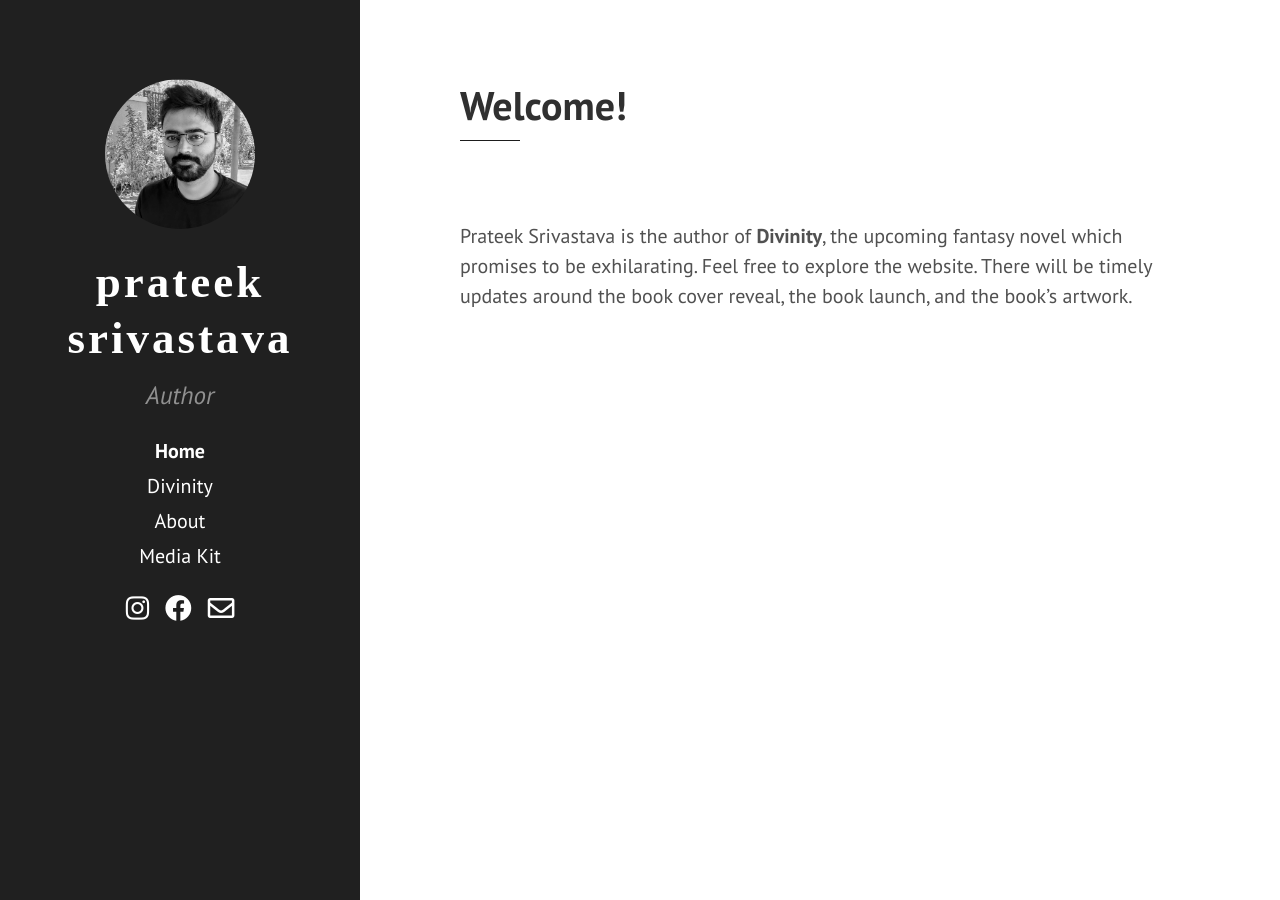
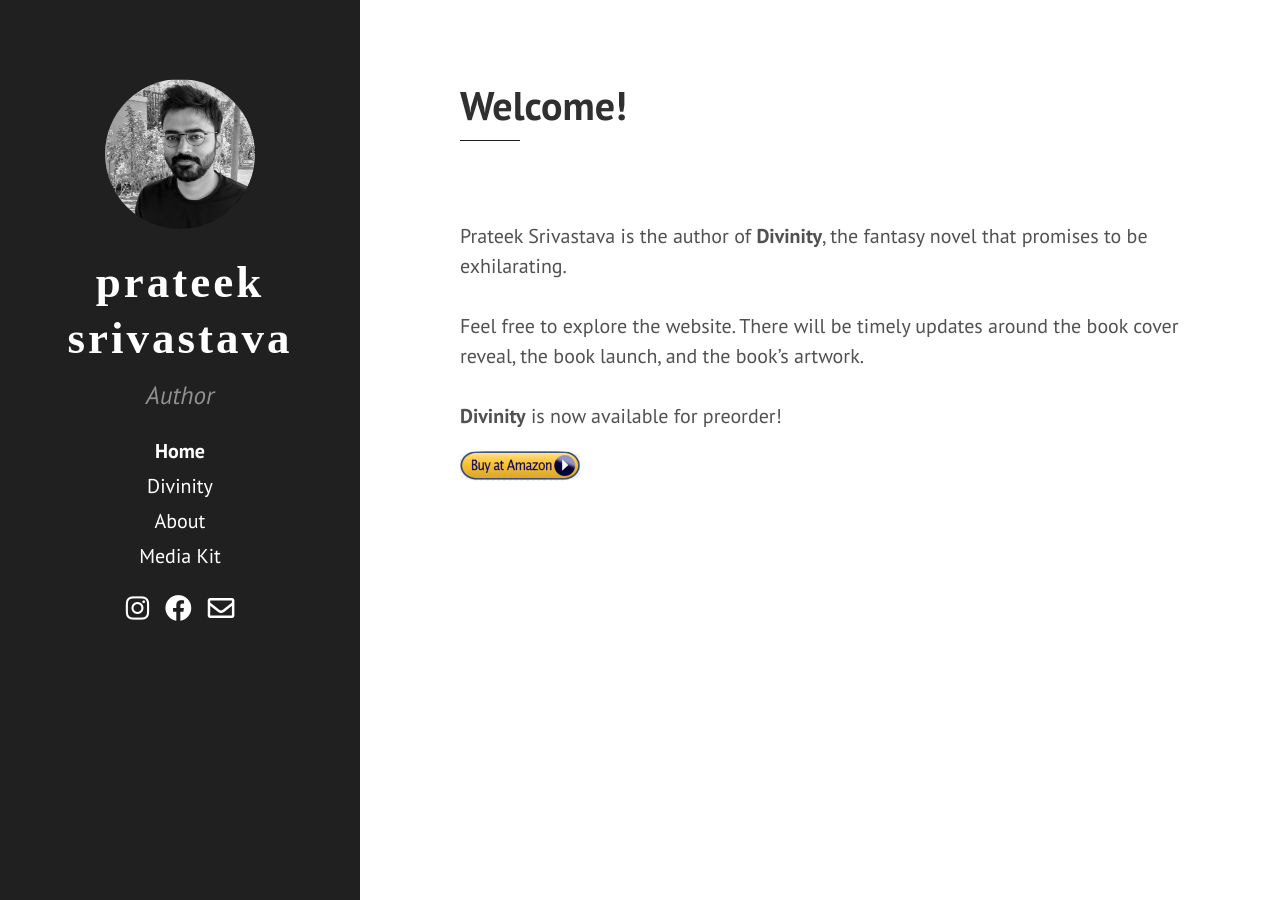
Before and after one commit to pratzo13/pratzo13.github.io, a Jekyll site: the page built from 00_home.md, in a window 1280 px wide. Built offline with Jekyll 4.4.1, drawn with Linux system fonts in a browser that asks for light colours; nearby versions of some CDN libraries.

Commit message:
Adding buy now link on homepage

```diff
--- a/00_home.md
+++ b/00_home.md
@@ -6,6 +6,13 @@ permalink: /
 ---
 
 <p>
-  Prateek Srivastava is the author of <b>Divinity</b>, the upcoming fantasy novel which promises to be exhilarating.
-  Feel free to explore the website. There will be timely updates around the book cover reveal, the book launch, and the book’s artwork.
+  Prateek Srivastava is the author of <b>Divinity</b>, the fantasy novel that promises to be exhilarating.<br/><br/>
+  Feel free to explore the website. There will be timely updates around the book cover reveal, the book launch, and the book’s artwork.<br/><br/>
+  <b>Divinity</b> is now available for preorder!
 </p>
+
+<div class="cropped">
+<a href="https://amzn.to/32eMG2y" target="_blank">
+  <img src="/media/buynow.png" alt=""/>
+</a>
+</div>
```
Also changed, not shown: 01_divinity.md (+1 -1 lines), 02_about.md (+1 -1 lines).
